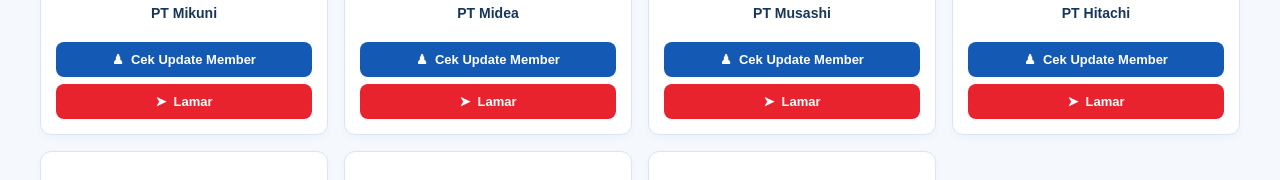
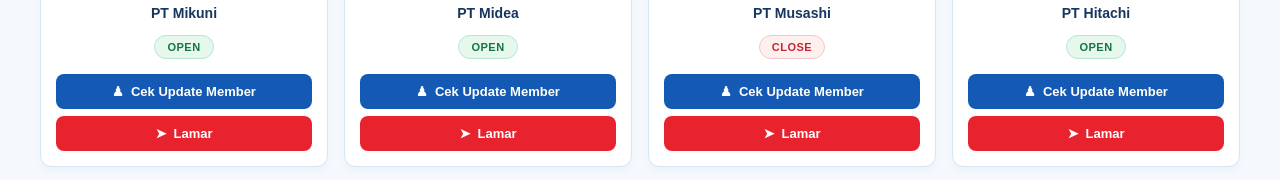
Before and after one commit to yayasanmitraabadidwikatrave/Updatemembermitraabadi, a plain HTML site: page index.html in a window 1280 px wide. Shown: the part 577-757 px from the top of the page. Drawn offline with Linux system fonts and the light colour scheme.

Commit message:
Add files via upload

```diff
--- a/index.html
+++ b/index.html
@@ -31,6 +31,11 @@
 .payment-card h2{margin:0 0 10px;color:#092c60}.payment-amount{font-size:clamp(25px,4vw,34px);font-weight:900;color:#e9232e;margin:10px 0}
 .payment-card p{line-height:1.6;color:#435873}.payment-details{background:#f4f8fd;border-radius:10px;padding:12px;margin:14px 0}.qr-wrap{border:1px solid #d8e5f4;border-radius:12px;padding:10px;text-align:center;background:#fff}.qr-wrap img{display:block;width:100%;height:auto;border-radius:8px}.qr-wrap p{font-size:12px;margin:8px 0 0}
 @media(max-width:650px){.payment-card{grid-template-columns:1fr}.qr-wrap{max-width:330px;margin:auto}}
+
+
+.availability{display:inline-flex;align-items:center;justify-content:center;margin:0 auto 8px;padding:5px 12px;border-radius:999px;font-size:11px;font-weight:800;letter-spacing:.5px}
+.availability.open{background:#e6f7ed;color:#167342;border:1px solid #b8e7ca}
+.availability.closed{background:#fff0f0;color:#c32632;border:1px solid #f3c4c8}
 
 </style>
 </head>
@@ -93,15 +98,22 @@
 <footer><div class="wrap foot"><span>© 2026 Referensi Kerja Mitra Abadi Dwika Trave. All rights reserved.</span><div class="footlogo">M<span>A</span>D <small style="font-size:9px;letter-spacing:0">REFERENSI KERJA MITRA ABADI DWIKA TRAVE</small></div></div></footer>
 <script>
 const companies=[
-{name:'PT Mikuni',logo:'M<span style="color:#e9232e">A</span> MIKUNI',cls:'mikuni'},
-{name:'PT Midea',logo:'◯ Midea',cls:'midea'},
-{name:'PT Musashi',logo:'◎ MUSASHI',cls:'musashi'},
-{name:'PT Hitachi',logo:'HITACHI',cls:'hitachi'},
-{name:'PT Daikin',logo:'◢ DAIKIN',cls:'daikin'},
-{name:'PT Epson',logo:'EPSON',cls:'epson'},
-{name:'PT Nesinak',logo:'◉ NESINAK',cls:'nesinak'}];
+{name:'PT Mikuni',logo:'M<span style="color:#e9232e">A</span> MIKUNI',cls:'mikuni',status:'OPEN'},
+{name:'PT Midea',logo:'◯ Midea',cls:'midea',status:'OPEN'},
+{name:'PT Musashi',logo:'◎ MUSASHI',cls:'musashi',status:'CLOSE'},
+{name:'PT Hitachi',logo:'HITACHI',cls:'hitachi',status:'OPEN'},
+{name:'PT Daikin',logo:'◢ DAIKIN',cls:'daikin',status:'OPEN'},
+{name:'PT Epson',logo:'EPSON',cls:'epson',status:'CLOSE'},
+{name:'PT Nesinak',logo:'◉ NESINAK',cls:'nesinak',status:'CLOSE'}];
 const holder=document.getElementById('companies');
-companies.forEach(c=>{const card=document.createElement('article');card.className='company';card.innerHTML=`<div class="company-logo ${c.cls}">${c.logo}</div><h3>${c.name}</h3><button class="btn update" type="button">♟ &nbsp;Cek Update Member</button><button class="btn apply" type="button">➤ &nbsp;Lamar</button>`;card.querySelector('.update').onclick=()=>openLogin(c.name);card.querySelector('.apply').onclick=()=>openApplication(c.name);holder.append(card)});
+companies.forEach(c=>{
+ const card=document.createElement('article');card.className='company';
+ const badgeClass=c.status==='OPEN'?'open':'closed';
+ card.innerHTML=`<div class="company-logo ${c.cls}">${c.logo}</div><h3>${c.name}</h3><div class="availability ${badgeClass}">${c.status}</div><button class="btn update" type="button">♟ &nbsp;Cek Update Member</button><button class="btn apply" type="button">➤ &nbsp;Lamar</button>`;
+ card.querySelector('.update').onclick=()=>openLogin(c.name);
+ card.querySelector('.apply').onclick=()=>{if(c.status==='CLOSE'){alert('Pendaftaran '+c.name+' sedang CLOSE.');return;}openApplication(c.name)};
+ holder.append(card);
+});
 let selectedCompany='';
 function closePanels(){document.querySelectorAll('.panel').forEach(p=>p.classList.remove('active'))}
 function openApplication(name){closePanels();selectedCompany=name;document.getElementById('companyLabel').textContent='Perusahaan tujuan: '+name;document.getElementById('application').classList.add('active');document.getElementById('application').scrollIntoView({behavior:'smooth',block:'start'})}
```
